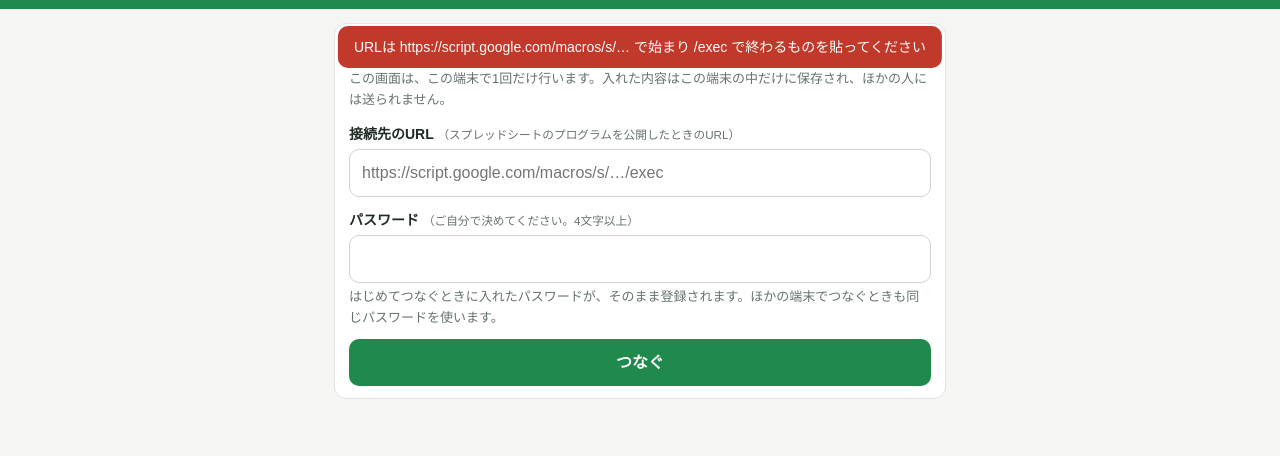
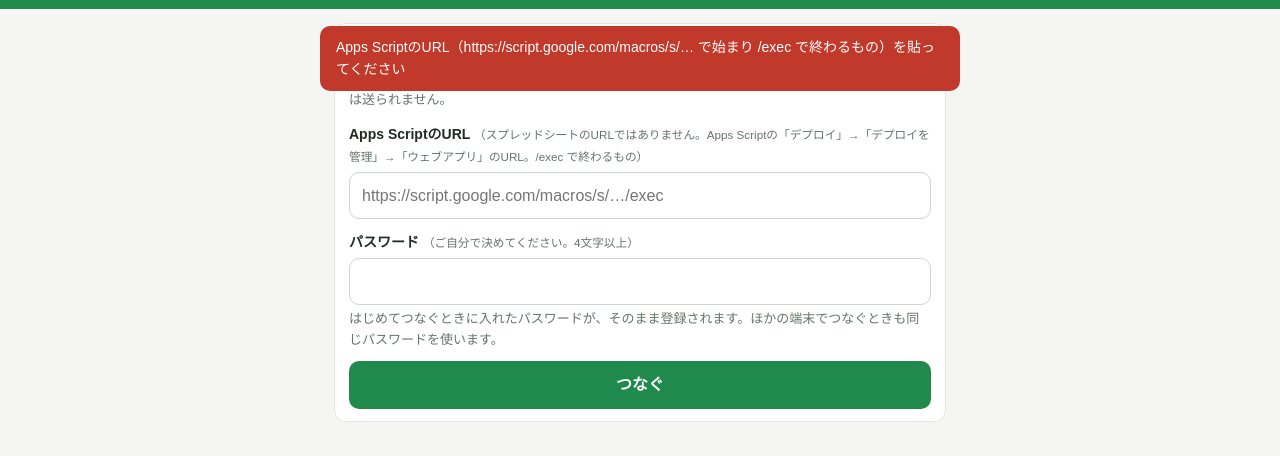
Before and after one commit to your-secretary/your-secretary.github.io, a plain HTML site: page index.html in a window 1280 px wide. Both pictures are taken after a click on the button "つなぐ". Shown: the part 44-500 px from the top of the page. Drawn offline with Linux system fonts and the light colour scheme.

Commit message:
接続画面の欄名を「Apps ScriptのURL」に変更し、スプレッドシートのURLを貼ったときの案内を追加
Co-Authored-By: Claude Opus 5.5 <noreply@anthropic.com>
Claude-Session: https://claude.ai/code/session_01RZjymFdeAamh66Vda2J6KR

```diff
--- a/index.html
+++ b/index.html
@@ -143,7 +143,7 @@
       '<div class="card"><h2 style="margin-top:0">はじめての接続</h2>' +
       '<p class="note">この画面は、この端末で1回だけ行います。入れた内容はこの端末の中だけに保存され、ほかの人には送られません。</p>' +
       (msg ? '<p class="note" style="color:var(--warn)">' + esc(msg) + '</p>' : '') +
-      '<label class="f">接続先のURL <small>（スプレッドシートのプログラムを公開したときのURL）</small></label>' +
+      '<label class="f">Apps ScriptのURL <small>（スプレッドシートのURLではありません。Apps Scriptの「デプロイ」→「デプロイを管理」→「ウェブアプリ」のURL。/exec で終わるもの）</small></label>' +
       '<input type="url" id="cUrl" placeholder="https://script.google.com/macros/s/…/exec" autocomplete="off">' +
       '<label class="f">パスワード <small>（ご自分で決めてください。4文字以上）</small></label>' +
       '<input type="password" id="cKey" autocomplete="new-password">' +
@@ -151,7 +151,8 @@
       '<button class="btn" id="cGo">つなぐ</button></div>';
     document.getElementById('cGo').onclick = function () {
       var url = document.getElementById('cUrl').value.trim(), key = document.getElementById('cKey').value;
-      if (!/^https:\/\/script\.google\.com\/macros\/s\/[^/]+\/exec$/.test(url)) { toast('URLは https://script.google.com/macros/s/… で始まり /exec で終わるものを貼ってください', true); return; }
+      if (/docs\.google\.com\/spreadsheets/.test(url)) { toast('これはスプレッドシートのURLです。Apps Scriptの「デプロイ」→「デプロイを管理」にある、/exec で終わるURLを貼ってください', true); return; }
+      if (!/^https:\/\/script\.google\.com\/macros\/s\/[^/]+\/exec$/.test(url)) { toast('Apps ScriptのURL（https://script.google.com/macros/s/… で始まり /exec で終わるもの）を貼ってください', true); return; }
       if (key.length < 4) { toast('パスワードは4文字以上にしてください', true); return; }
       var btn = this; busy(btn, true, 'つないでいます…');
       var conn = { url: url, key: key };
@@ -392,7 +393,7 @@
       '<div style="margin-top:12px"><button class="btn sec" id="kSave">パスワードを変える</button></div>' +
       '<p class="note">変えたあとは、ほかの端末では新しいパスワードでつなぎ直してください。</p></div>' +
 
-      '<h2>この端末</h2><div class="card"><p class="note">この端末に覚えさせた接続先とパスワードを消します。スプレッドシートの中身は消えません。</p>' +
+      '<h2>この端末</h2><div class="card"><p class="note">この端末に覚えさせたApps ScriptのURLとパスワードを消します。スプレッドシートの中身は消えません。</p>' +
       '<button class="btn danger" id="logout">この端末の接続を解除する</button></div>';
 
     document.getElementById('sSave').onclick = function () {
```
